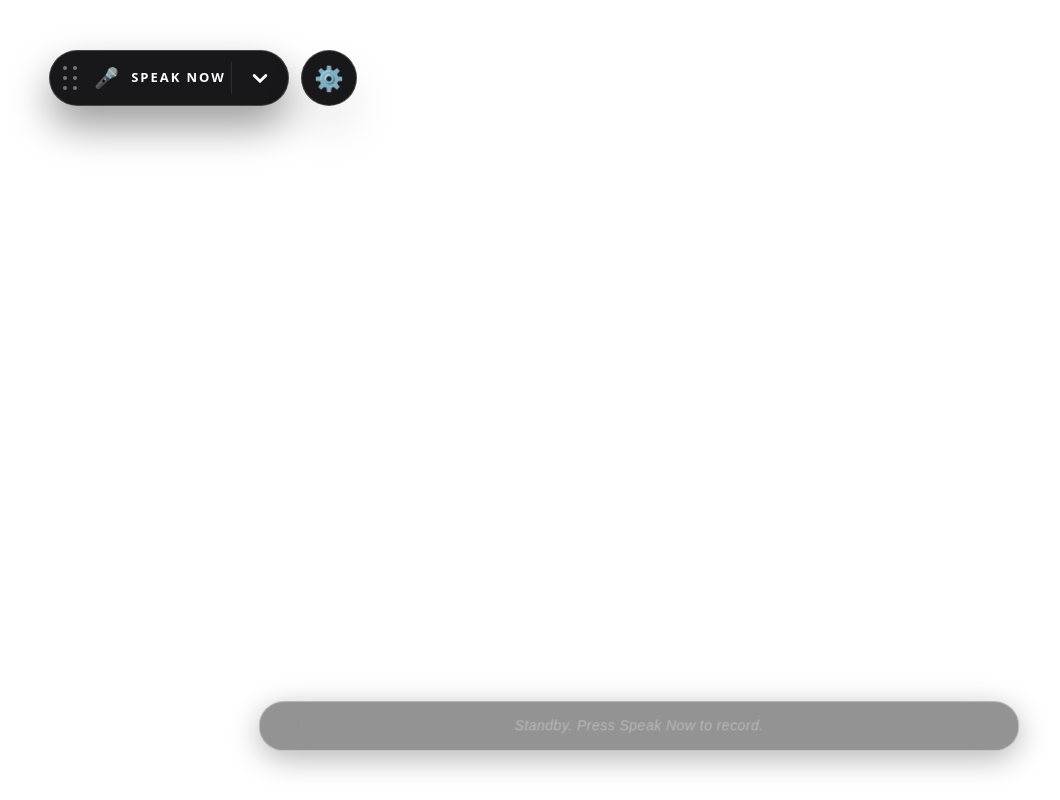
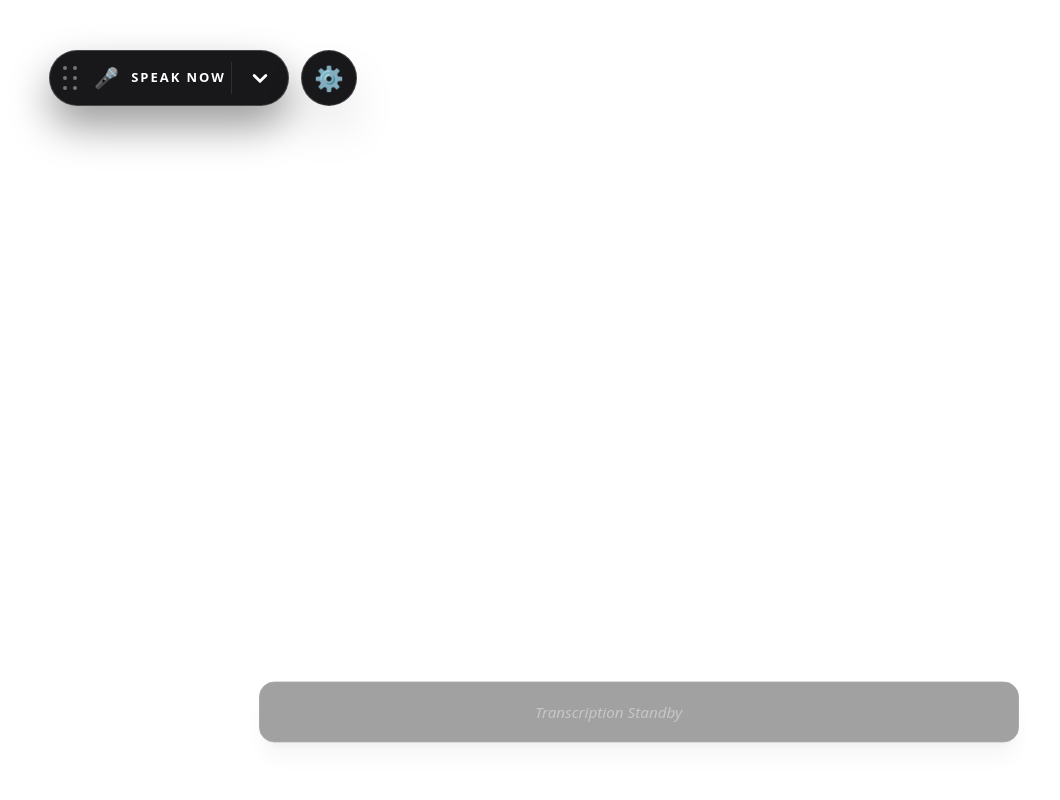
Before and after one commit to panyeroa1/trans, a React (Vite) app: page / in a window 1280 px wide. Shown: the whole page, without its empty margins (1-1061 px from the left). Built offline with nearby package versions, Linux system fonts and the light colour scheme.

Commit message:
fix(app): Auto-clear sync status after 3 seconds
The "Saved" checkmark for settings will now automatically disappear after 3 seconds, providing a better user experience by indicating that the state is temporary.

```diff
--- a/App.tsx
+++ b/App.tsx
@@ -40,7 +40,7 @@ const App: React.FC = () => {
   // Responsive position management
   const [transPos, setTransPos] = useState(() => {
     const saved = localStorage.getItem('cs_trans_pos_v2');
-    return saved ? JSON.parse(saved) : { x: window.innerWidth / 2 - 400, y: window.innerHeight - 100 };
+    return saved ? JSON.parse(saved) : { x: window.innerWidth / 2 - 400, y: window.innerHeight - 120 };
   });
   const [settingsPos, setSettingsPos] = useState(() => {
     const saved = localStorage.getItem('cs_settings_pos_v2');
@@ -55,6 +55,14 @@ const App: React.FC = () => {
   useEffect(() => localStorage.setItem('cs_settings_pos_v2', JSON.stringify(settingsPos)), [settingsPos]);
   useEffect(() => localStorage.setItem('cs_control_pos_v2', JSON.stringify(controlPos)), [controlPos]);
   useEffect(() => localStorage.setItem('cs_learning_context', learningContext), [learningContext]);
+
+  // Auto-clear "Saved" checkmark after 3 seconds
+  useEffect(() => {
+    if (syncStatus.status === 'success') {
+      const timer = setTimeout(() => setSyncStatus(prev => ({ ...prev, status: 'idle' })), 3000);
+      return () => clearTimeout(timer);
+    }
+  }, [syncStatus.status]);
 
   const audioServiceRef = useRef(new AudioService());
   const geminiServiceRef = useRef(new GeminiLiveService());
@@ -92,8 +100,6 @@ const App: React.FC = () => {
 
       let newDisplay = (displayBufferRef.current + (displayBufferRef.current ? " " : "") + trimmed).trim();
 
-      // FLATTENED FLOW: Refined sliding window for 800px width.
-      // Increased to 320 chars to ensure the strip stays full longer.
       if (newDisplay.length > 320) {
         const cutoff = newDisplay.length - 240;
         const nextSpace = newDisplay.indexOf(' ', cutoff);
@@ -114,7 +120,7 @@ const App: React.FC = () => {
             shipSegment(segmentBufferRef.current);
             segmentBufferRef.current = '';
           }
-        }, 6000); // Wait longer for final thought
+        }, 6000);
       }
     } else {
       setLiveTurnText(text.trim());
@@ -129,12 +135,9 @@ const App: React.FC = () => {
   const onStart = async (source: AudioSource) => {
     setIsLoading(true);
     setSyncStatus({ status: 'idle' });
-
-    // Clear display ONLY when starting a fresh session
     setSegments('');
     displayBufferRef.current = '';
     segmentBufferRef.current = '';
-
     SupabaseService.clearCache(meetingIdRef.current);
 
     try {
@@ -163,19 +166,13 @@ const App: React.FC = () => {
   const onStop = () => {
     if (silenceTimeoutRef.current) window.clearTimeout(silenceTimeoutRef.current);
     if (flushTimeoutRef.current) window.clearTimeout(flushTimeoutRef.current);
-
-    // Final save before stopping
     if (segmentBufferRef.current.trim()) shipSegment(segmentBufferRef.current);
-
     geminiServiceRef.current.stop();
     audioServiceRef.current.stop();
     setIsStreaming(false);
     setIsVADActive(false);
     setStream(null);
     setLiveTurnText('');
-
-    // DO NOT clear segments here. Let them stay visible for the user to read.
-    // The next session's onStart will clear it.
   };
 
   const renderText = segments ? (liveTurnText ? `${segments} ${liveTurnText}` : segments) : liveTurnText;
@@ -184,32 +181,48 @@ const App: React.FC = () => {
     <div className="fixed inset-0 bg-transparent pointer-events-none w-screen h-screen overflow-hidden">
       {showTranscription && (
         <Draggable initialPos={transPos} onPosChange={setTransPos}>
-          <div className="relative group w-[800px]">
-            {/* Wider, Flattened Glass Strip */}
-            <div className={`bg-black/85 backdrop-blur-3xl px-8 py-3 rounded-[2rem] border border-white/10 shadow-[0_8px_32px_rgba(0,0,0,0.6)] flex items-center justify-center transition-all duration-500 min-h-[52px] ${!renderText && !isStreaming ? 'opacity-50 grayscale scale-95' : 'opacity-100 scale-100'}`}>
+          <div className="relative group w-[800px] flex flex-col items-center">
 
-              <p className={`text-[15px] font-helvetica-thin tracking-wide text-center leading-tight antialiased break-words w-full ${renderText ? 'text-white' : 'text-zinc-500 italic'}`}>
-                {renderText || (isStreaming ? "Calibrating..." : "Standby. Press Speak Now to record.")}
+            {/* Flattened Normal Strip - Simple & Clean */}
+            <div className={`relative flex items-center w-full bg-zinc-950/95 px-8 py-4 rounded-2xl border border-zinc-800 shadow-xl transition-all duration-300 min-h-[64px] overflow-hidden ${!renderText && !isStreaming ? 'opacity-40 grayscale scale-95' : 'opacity-100 scale-100'}`}>
+
+              {/* Main Text Content */}
+              <div className="flex-1 pr-16">
+                <p className={`text-[16px] font-sans tracking-normal text-center leading-relaxed antialiased break-words ${renderText ? 'text-zinc-100' : 'text-zinc-500 italic'}`}>
+                  {renderText || (isStreaming ? "Engine Active: Listening..." : "Transcription Standby")}
                   {isStreaming && !liveTurnText && (
                     <span className="ml-3 inline-flex items-center space-x-1">
-                    <span className="w-1.5 h-1.5 bg-lime-400 rounded-full animate-pulse" />
-                    <span className="w-1.5 h-1.5 bg-lime-400/60 rounded-full animate-pulse delay-75" />
-                    <span className="w-1.5 h-1.5 bg-lime-400/30 rounded-full animate-pulse delay-150" />
+                      <span className="w-1.5 h-1.5 bg-lime-500 rounded-full animate-pulse" />
+                      <span className="w-1.5 h-1.5 bg-lime-500/60 rounded-full animate-pulse delay-75" />
                     </span>
                   )}
                 </p>
+              </div>
 
-              {/* Sync Status Overlay (Subtle) */}
-              {syncStatus.status === 'syncing' && (
-                <div className="absolute -bottom-6 left-1/2 -translate-x-1/2 flex items-center space-x-2">
-                  <div className="w-2 h-2 border-2 border-lime-500/50 border-t-lime-500 rounded-full animate-spin" />
-                  <span className="text-[9px] uppercase tracking-widest text-lime-500/70 font-black">Persisting to Vault...</span>
+              {/* SAVING STATUS BADGE - Flattened UI */}
+              <div className="absolute right-4 top-1/2 -translate-y-1/2">
+                {syncStatus.status !== 'idle' && (
+                  <div className={`flex items-center space-x-2 px-3 py-1.5 rounded-lg border text-[10px] font-bold uppercase tracking-widest animate-in fade-in duration-300 ${
+                    syncStatus.status === 'syncing' ? 'bg-zinc-900 border-blue-500/50 text-blue-400' :
+                    syncStatus.status === 'success' ? 'bg-zinc-900 border-lime-500/50 text-lime-400' :
+                    'bg-zinc-900 border-red-500/50 text-red-400'
+                  }`}>
+                    {syncStatus.status === 'syncing' && <div className="w-2.5 h-2.5 border-2 border-blue-500 border-t-transparent rounded-full animate-spin" />}
+                    <span>{syncStatus.status === 'syncing' ? 'Saving' : syncStatus.status === 'success' ? 'Saved ✓' : 'Error'}</span>
                   </div>
                 )}
               </div>
+            </div>
 
-            <div className="absolute -top-6 left-1/2 -translate-x-1/2 opacity-0 group-hover:opacity-100 transition-opacity bg-white/5 backdrop-blur px-4 py-1 rounded-full text-[9px] uppercase tracking-tighter text-white/50 pointer-events-none font-bold border border-white/5">
-              Drag Transcription Strip
+            {/* Error Message Detail */}
+            {syncStatus.status === 'error' && syncStatus.message && (
+              <div className="mt-2 px-4 py-1.5 bg-zinc-900 border border-red-500/30 rounded-lg text-[10px] text-red-400 font-medium">
+                Sync failed: {syncStatus.message}
+              </div>
+            )}
+
+            <div className="absolute -top-7 left-1/2 -translate-x-1/2 opacity-0 group-hover:opacity-100 transition-opacity bg-zinc-900 px-4 py-1 rounded-md text-[10px] uppercase tracking-wider text-zinc-500 pointer-events-none font-bold border border-zinc-800">
+              Drag Strip
             </div>
           </div>
         </Draggable>
```
Lines whose indentation alone changed are shown as unchanged.
